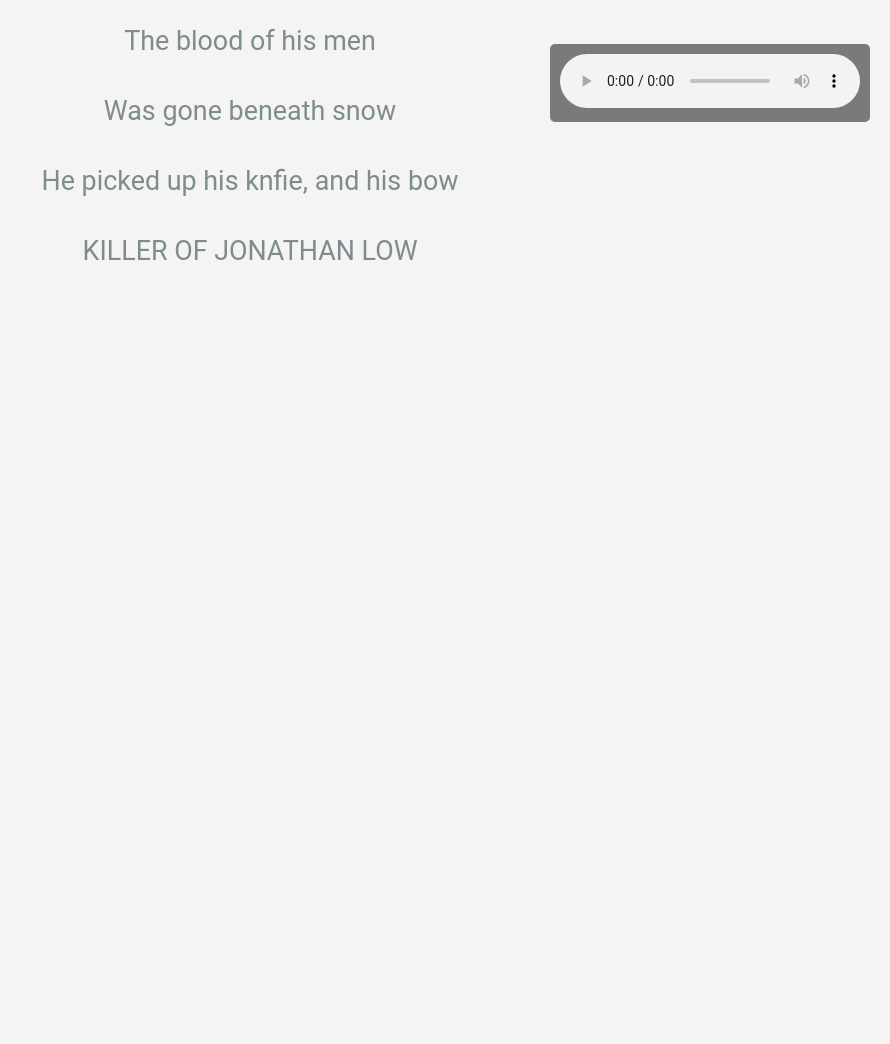
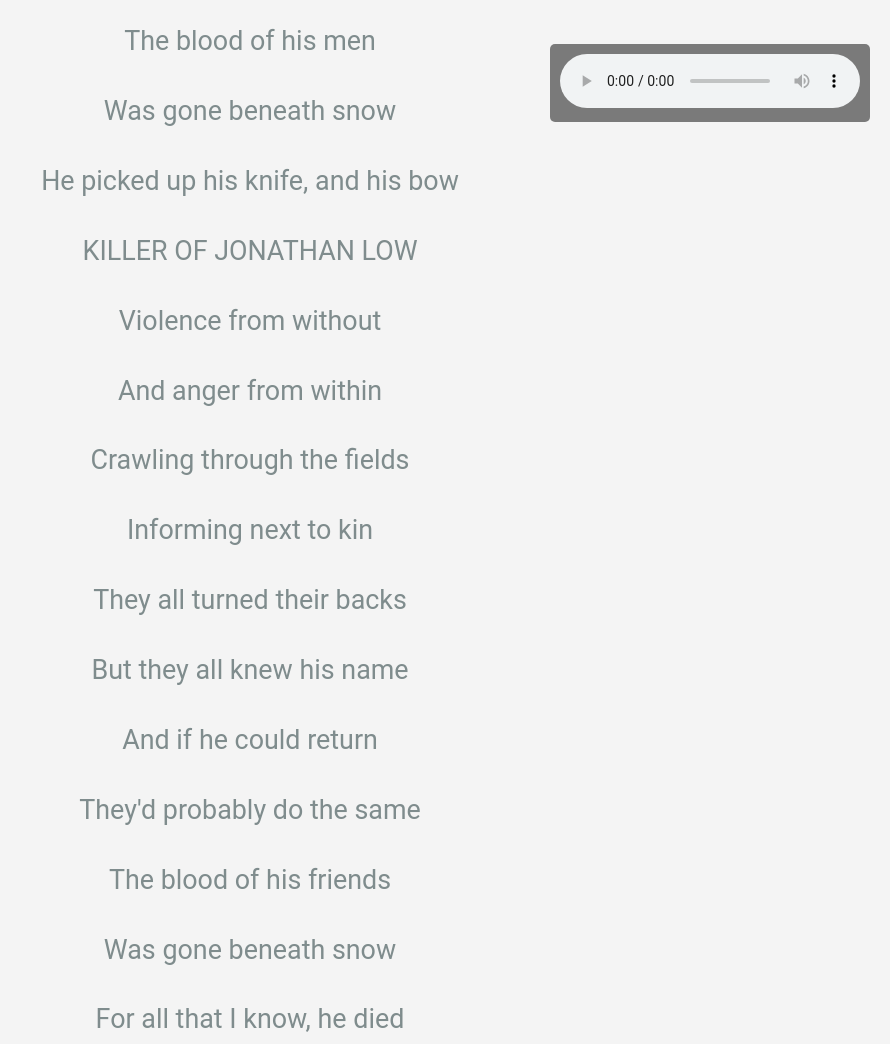
Before and after one commit to spencerledger/low, a plain HTML site: page index.html in a window 1280 px wide. Shown: the part 658-1702 px from the top of the page, without its empty margins (390-1280 px from the left). Before the commit the page ends 958 px from the top, so only its background shows below. Drawn offline with Linux system fonts and the light colour scheme.

Commit message:
Update index.html

```diff
--- a/index.html
+++ b/index.html
@@ -64,7 +64,20 @@
             <p>In unforgiving tones</p>
             <p>The blood of his men</p>
             <p>Was gone beneath snow</p>
-            <p>He picked up his knfie, and his bow</p>
+            <p>He picked up his knife, and his bow</p>
+            <p>KILLER OF JONATHAN LOW</p>
+            <p> </p>
+            <p>Violence from without</p>
+            <p>And anger from within</p>
+            <p>Crawling through the fields</p>
+            <p>Informing next to kin</p>
+            <p>They all turned their backs</p>
+            <p>But they all knew his name</p>
+            <p>And if he could return</p>
+            <p>They'd probably do the same</p>
+            <p>The blood of his friends</p>
+            <p>Was gone beneath snow</p>
+            <p>For all that I know, he died</p>
             <p>KILLER OF JONATHAN LOW</p>
         </div>
     </main>
```
